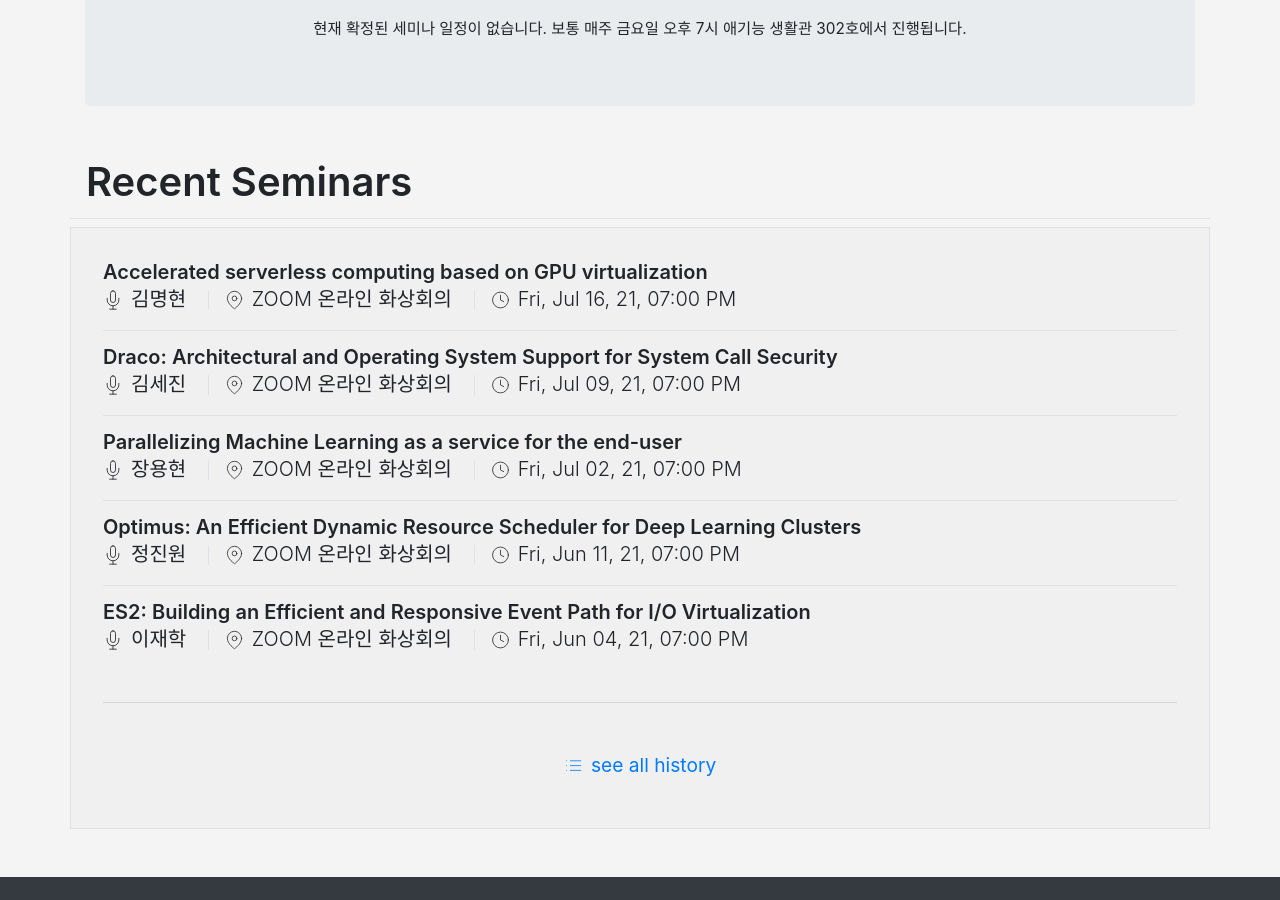
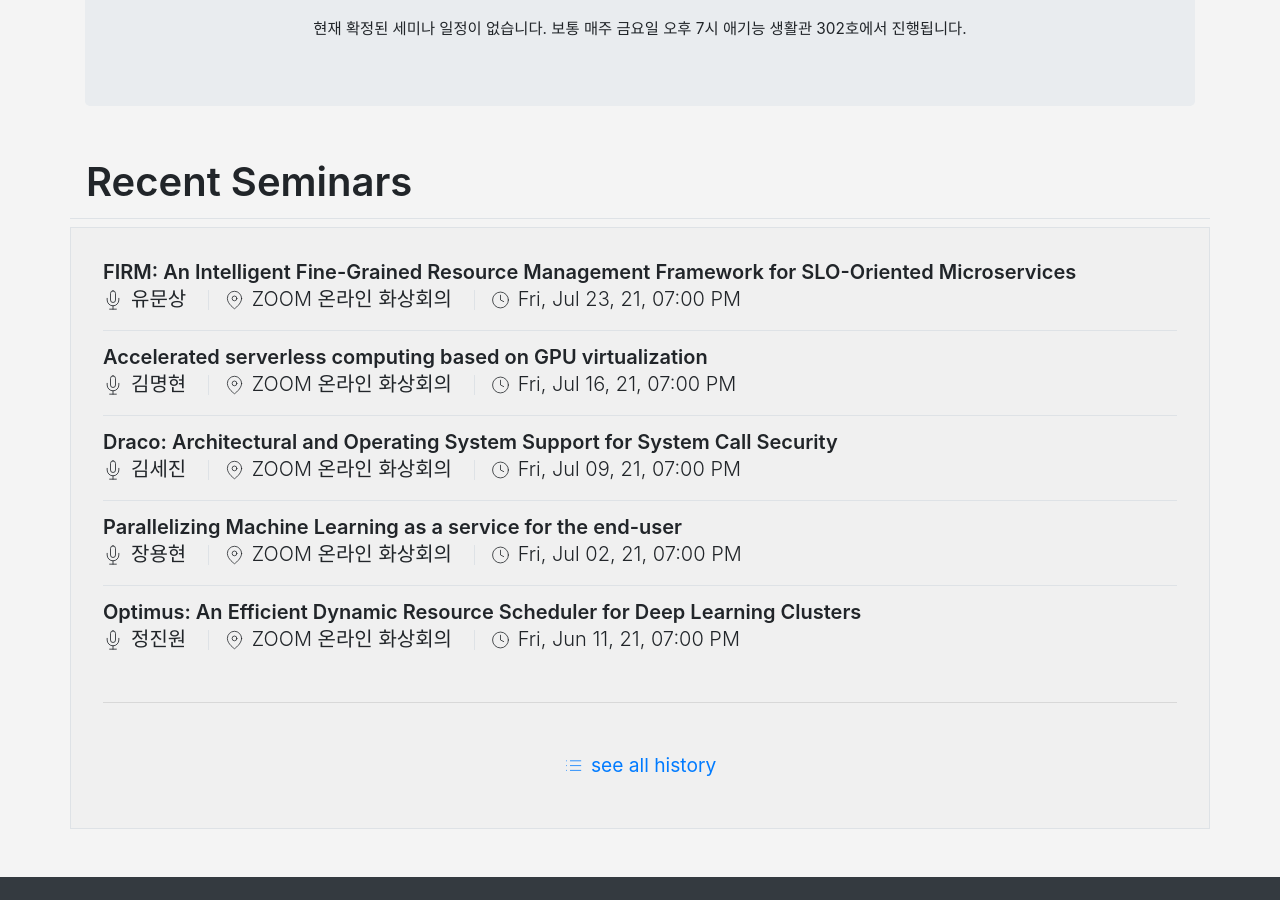
Before and after one commit to KU-Cloud/ku-cloud.github.io, a Jekyll site: the page built from seminar.html, in a window 1280 px wide and 900 px high, scrolled down 355 px. Built offline with Jekyll 4.4.1, drawn with Linux system fonts in a browser that asks for light colours.

Commit message:
update seminars

```diff
--- a/_data/seminars.yaml
+++ b/_data/seminars.yaml
@@ -727,3 +727,7 @@
   date: 2021-07-16T19:00:00.000+0900
   speacker: 김명현
   location: ZOOM 온라인 화상회의
+- title: 'FIRM: An Intelligent Fine-Grained Resource Management Framework for SLO-Oriented Microservices'
+  date: 2021-07-23T19:00:00.000+0900
+  speacker: 유문상
+  location: ZOOM 온라인 화상회의
```
